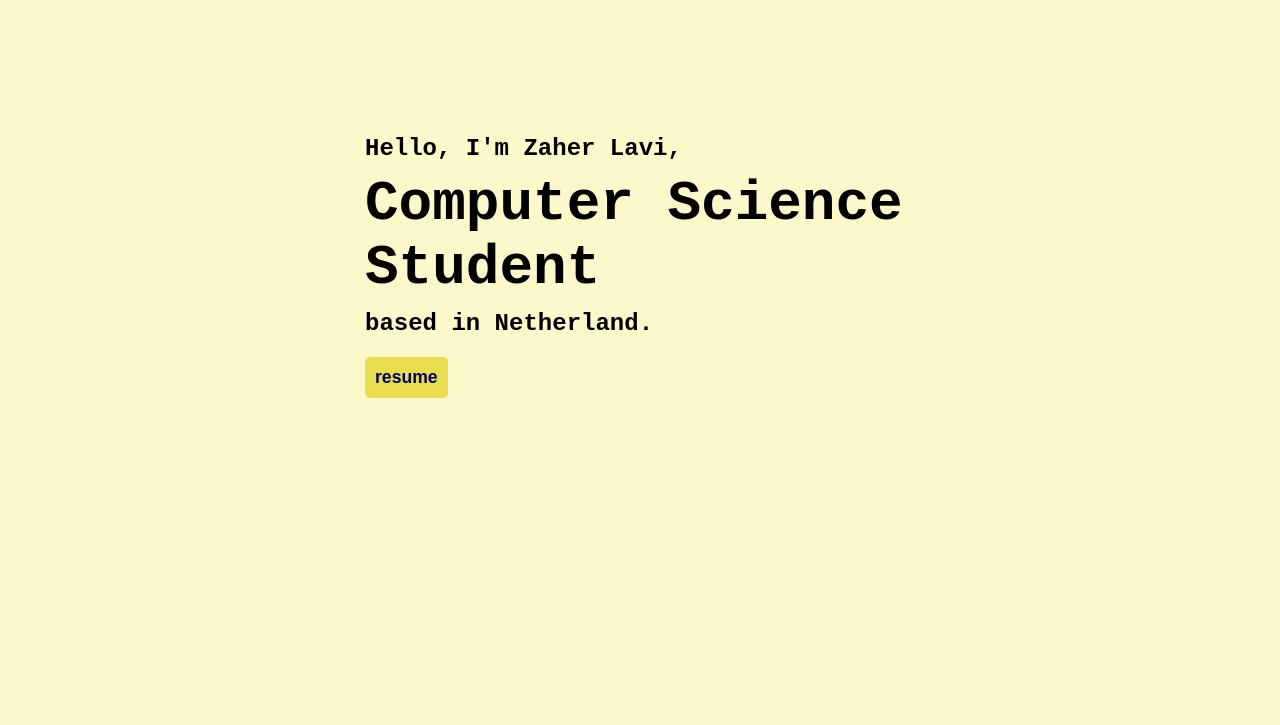
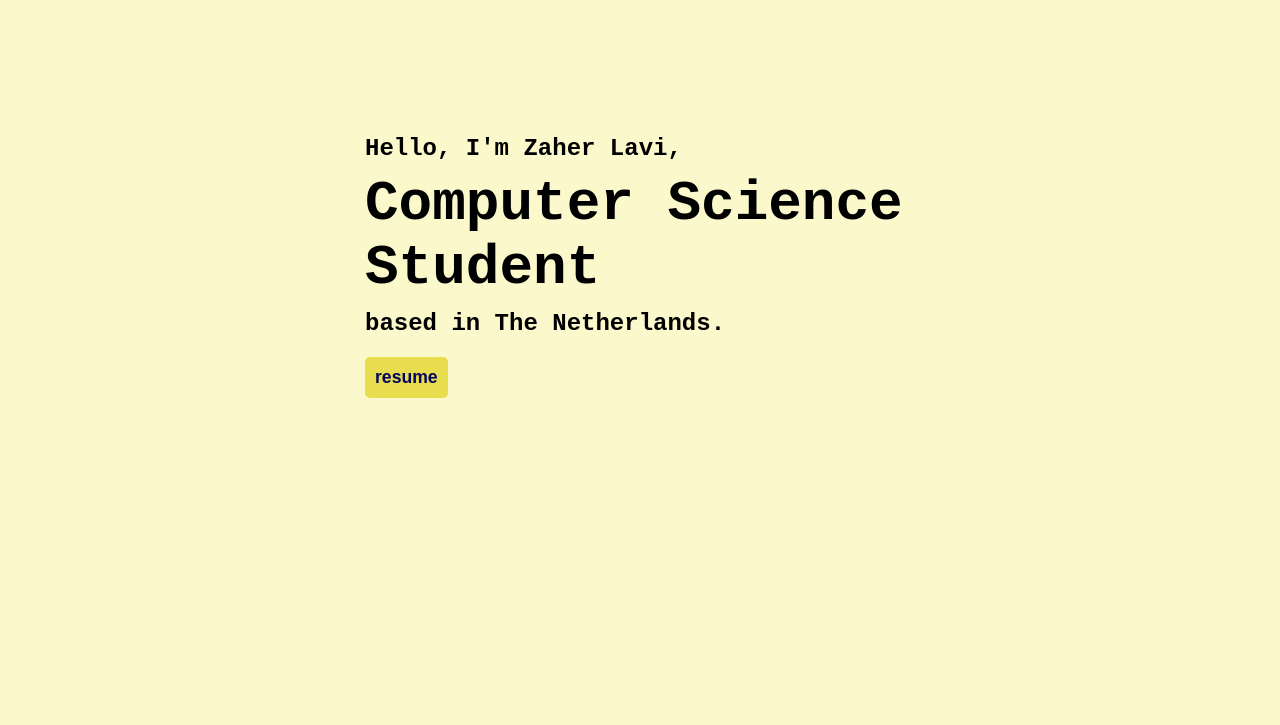
Before and after one commit to zaherlavi/zaherlavi.github.io, a plain HTML site: page index.html in a window 1280 px wide. Shown: the part 75-800 px from the top of the page. Drawn offline with Linux system fonts and the light colour scheme.

Commit message:
Update index.html

```diff
--- a/index.html
+++ b/index.html
@@ -34,7 +34,7 @@
     <div class="container-after-nav">
             <p id="name">Hello, I'm Zaher Lavi,</p>
             <p id="job"><span>Computer Science</span><br>  <span>Student</span></p>
-            <p id="place">based in Netherland.</p>
+            <p id="place">based in The Netherlands.</p>
             <button>resume</button>
     </div>
     <section id="about">
```
